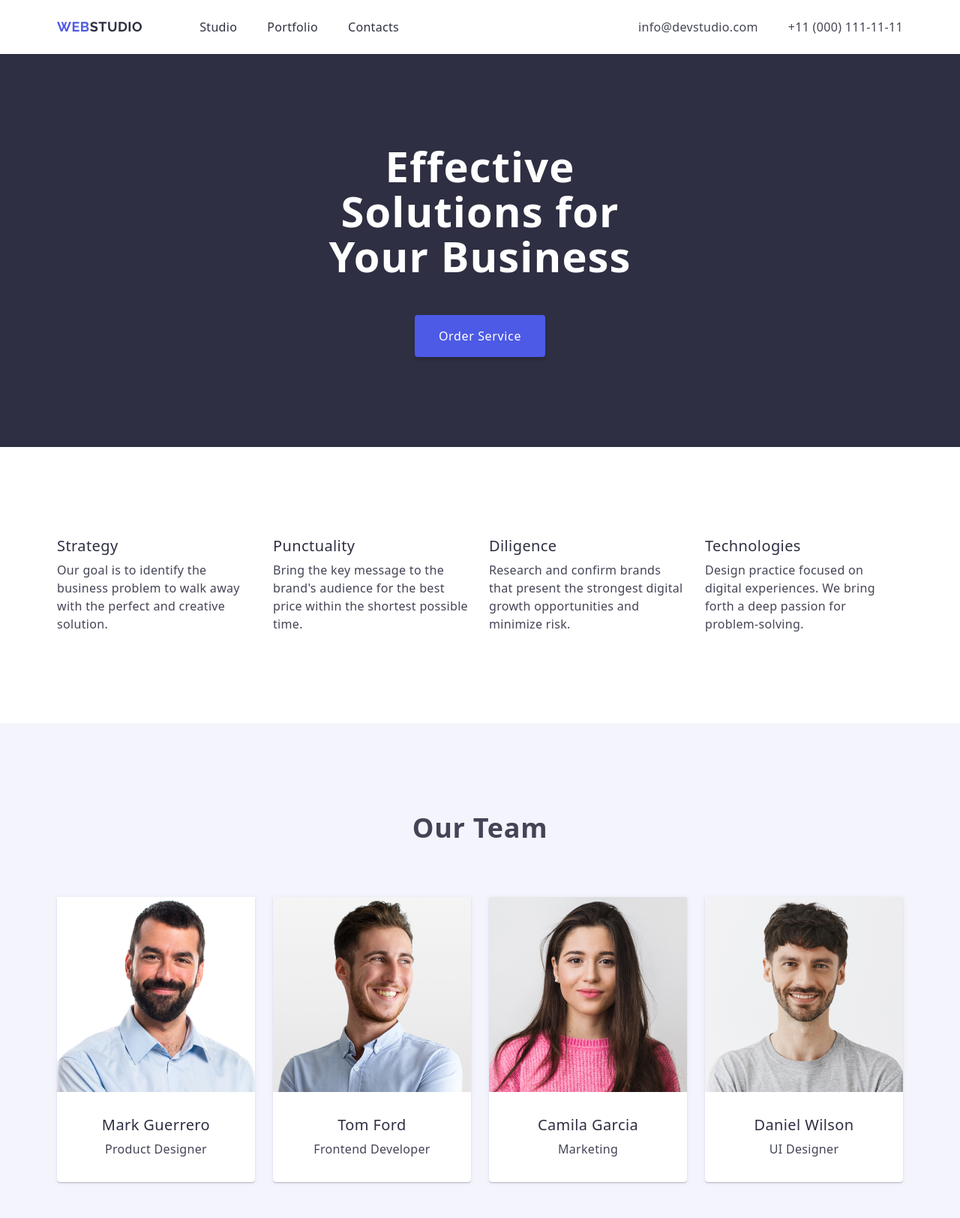
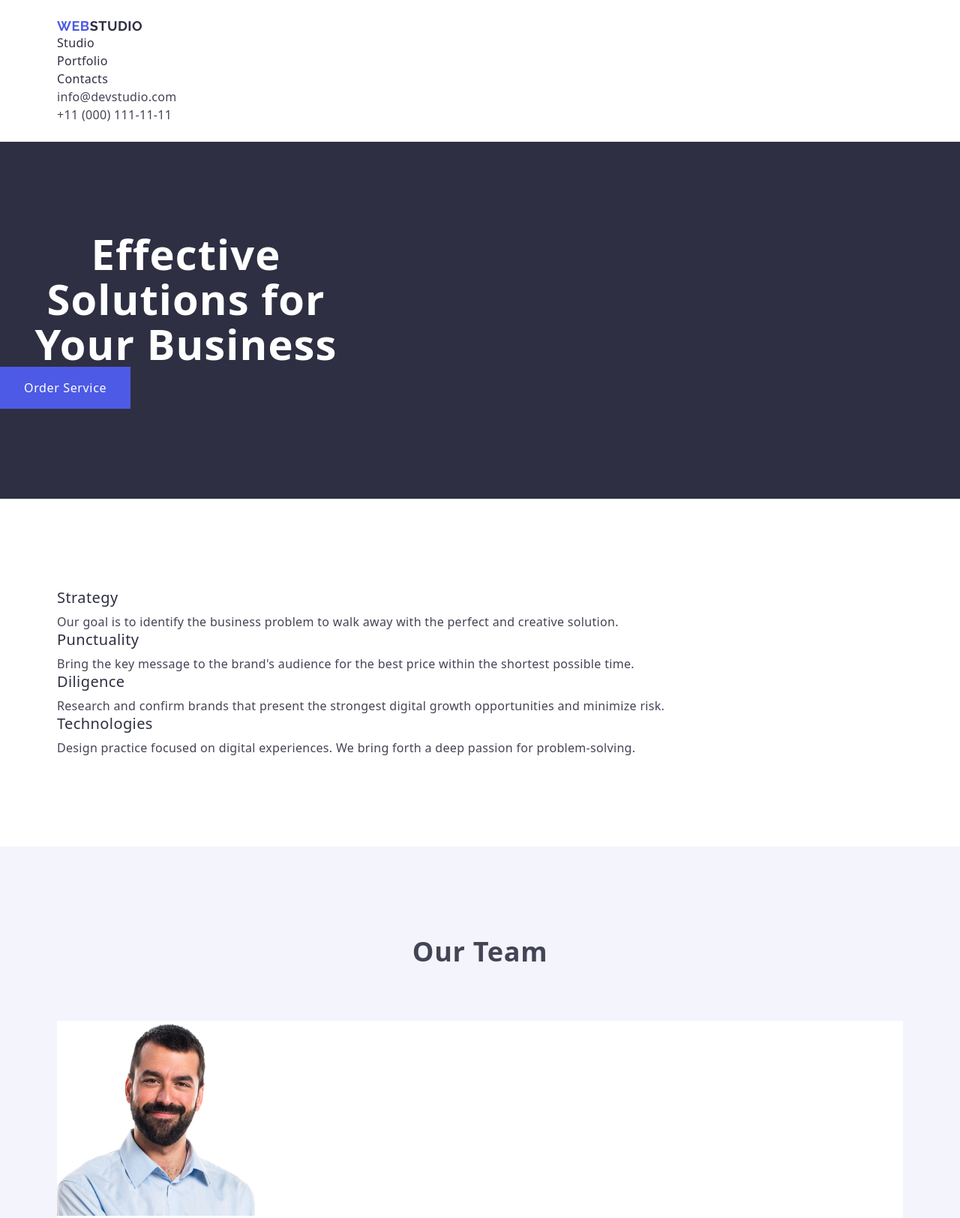
Before and after one commit to Bignichok/goit-markup-hw-02, a plain HTML site: page index.html in a window 1280 px wide. Shown: the top 1624 px of the page at 75% size. Drawn offline with nearby package versions, Linux system fonts and the light colour scheme.

Commit message:
fix ui errors

```diff
--- a/css/styles.css
+++ b/css/styles.css
@@ -100,17 +100,7 @@ section {
 
 header {
     padding: 24px 0;
-    display: flex;
-    justify-content: space-between;
-    align-items: center;
 }
-
-nav {
-    display: flex;
-    justify-content: space-between;
-    align-items: center;
-}
-
 
 .logo {
     color: var(--IRIS);
@@ -122,7 +112,6 @@ nav {
     letter-spacing: 0.54px;
     text-transform: uppercase;
     text-decoration: none;
-    display: block;
 }
 
 .logo span {
@@ -133,15 +122,8 @@ header .logo {
     margin-right: 76px;
 }
 
-.navigation-list {
-    display: flex;
-    align-items: center;
-    gap: 40px;
-}
-
 .navigation-list-item a {
     color: var(--NAVY-BLUE);
-    position: relative;
 }
 
 .navigation-list-item a:hover,
@@ -149,26 +131,8 @@ header .logo {
     color: var(--OCEAN);
 }
 
-.navigation-list-item a:active:after {
-    content: '';
-    position: absolute;
-    display: block;
-    top: 20px;
-    width: 100%;
-    height: 4px;
-    background-color: var(--OCEAN);
-    border-radius: 2px;
-    transform: translateY(50%);
-}
-
 .address {
     font-style: normal;
-}
-
-.address-list {
-    display: flex;
-    justify-content: space-between;
-    gap: 40px;
 }
 
 .address-list-item a {
@@ -181,17 +145,8 @@ header .logo {
     color: var(--OCEAN);
 }
 
-
-/* HEADER */
-
-/* MAIN */
 .main-section {
     background: var(--NAVY-BLUE);
-    display: flex;
-    justify-content: center;
-    align-items: center;
-    flex-direction: column;
-    gap: 48px;
 }
 
 .title {
@@ -201,13 +156,8 @@ header .logo {
 }
 
 .main-button {
-    display: inline-flex;
     padding: 16px 32px;
-    align-items: flex-start;
-    gap: 10px;
-    border-radius: 4px;
     background: var(--IRIS);
-    box-shadow: 0px 4px 4px 0px rgba(0, 0, 0, 0.15);
     color: var(--WHITE);
     border: none;
 }
@@ -215,17 +165,6 @@ header .logo {
 .main-button:hover,
 .main-button:focus {
     background: var(--OCEAN);
-}
-
-.advantages-list {
-    display: flex;
-    justify-content: center;
-    align-items: center;
-    gap: 24px;
-}
-
-.advantages-list-item {
-    width: 264px;
 }
 
 .advantages-list-item h3 {
@@ -246,21 +185,9 @@ header .logo {
     margin-bottom: 72px;
 }
 
-.team-list {
-    display: flex;
-    justify-content: center;
-    align-items: center;
-    gap: 24px;
-}
-
 .team-list-item {
-    display: flex;
-    flex-direction: column;
-    align-items: center;
     padding-bottom: 32px;
-    border-radius: 0px 0px 4px 4px;
     background: var(--WHITE);
-    box-shadow: 0px 1px 6px 0px rgba(46, 47, 66, 0.08), 0px 1px 1px 0px rgba(46, 47, 66, 0.16), 0px 2px 1px 0px rgba(46, 47, 66, 0.08);
 }
 
 .team-list-item img {
@@ -280,28 +207,8 @@ header .logo {
     text-transform: capitalize;
 }
 
-.portfolio-list {
-    display: flex;
-    justify-content: center;
-    align-items: center;
-    flex-wrap: wrap;
-    gap: 48px 24px;
-}
-
 .portfolio-list-item {
     background: var(--WHITE);
-    display: flex;
-    flex-direction: column;
-}
-
-.portfolio-list-item-holder {
-    padding: 32px 16px;
-    border-right: 1px;
-    border-bottom: 1px;
-    border-left: 1px;
-    border-top: 0;
-    border-style: solid;
-    border-color: var(--CORNFLOWER);
 }
 
 .portfolio-list-item-holder h3 {
@@ -326,5 +233,4 @@ header .logo {
 
 .footer-text {
     color: var(--CLOUD);
-    width: 264px;
 }
--- a/index.html
+++ b/index.html
@@ -118,42 +118,32 @@
             <ul class="portfolio-list">
                 <li class="portfolio-list-item">
                     <img src="./images/portfolio-one.jpg" alt="Banking App" width="360" height="300">
-                    <div class="portfolio-list-item-holder">
                     <h3 class="header-three">Banking App</h3>
                     <p class="body-text">App</p>
-                    </div>
                 </li>
                 <li class="portfolio-list-item">
                     <img src="./images/portfolio-two.jpg" alt="Cashless Payment" width="360" height="300">
-                    <div class="portfolio-list-item-holder">
                     <h3 class="header-three">Cashless Payment</h3>
                     <p class="body-text">Marketing</p>
-                    </div>
                 </li>
                 <li class="portfolio-list-item">
                     <img src="./images/portfolio-three.jpg" alt="Meditation App" width="360" height="300">
-                    <div class="portfolio-list-item-holder">
                     <h3 class="header-three">Meditation App</h3>
                     <p class="body-text">App</p>
-                    </div>
                 </li>
                 <li class="portfolio-list-item">
                     <img src="./images/portfolio-four.jpg" alt="Taxi Service" width="360" height="300">
-                    <div class="portfolio-list-item-holder">
                     <h3 class="header-three">Taxi Service</h3>
                     <p class="body-text">Marketing</p>
-                    </div>
                 </li>
                 <li class="portfolio-list-item">
                     <img src="./images/portfolio-five.jpg" alt="Screen Illustrations" width="360" height="300">
-                    <div class="portfolio-list-item-holder">
                     <h3 class="header-three">Screen Illustrations</h3>
                     <p class="body-text">Design</p>
                     </div>
                 </li>
                 <li class="portfolio-list-item">
                     <img src="./images/portfolio-six.jpg" alt="Online Courses" width="360" height="300">
-                    <div class="portfolio-list-item-holder">
                     <h3 class="header-three">Online Courses</h3>
                     <p class="body-text">Marketing</p>
                     </div>
@@ -163,7 +153,6 @@
     </main>
 
     <footer class="footer">
-        <div class="container">
         <a class="logo" href="./index.html">
             Web<span>Studio</span>
         </a>
@@ -171,7 +160,6 @@
             Increase the flow of customers and sales for your business with digital
             marketing & growth solutions.
         </p>
-        </div>
     </footer>
 </body>
 
```
Lines whose indentation alone changed are shown as unchanged.
